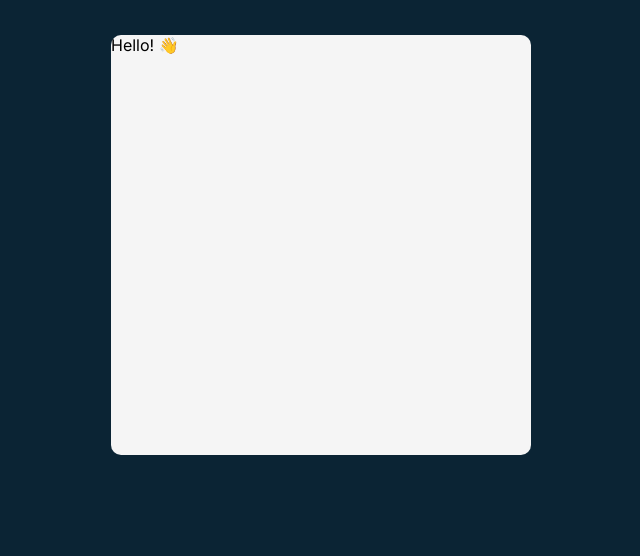
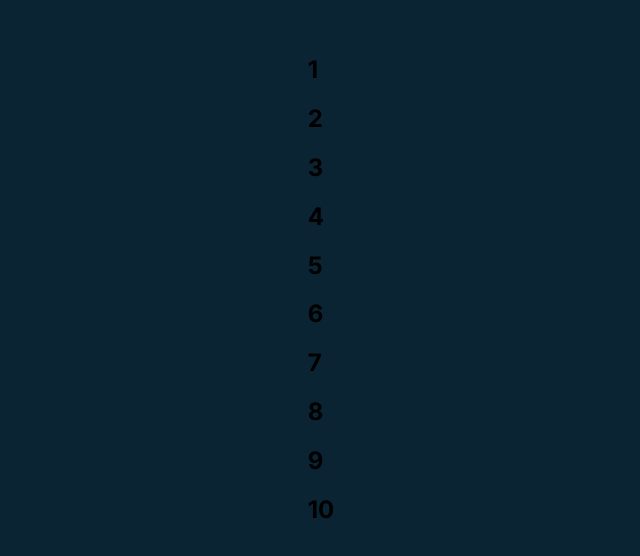
Before and after one commit to mypaxpax/tenzies, a React (Vite) app: page / in a window 1280 px wide. Shown: the top 556 px of the page, without its empty margins (319-959 px from the left). Built offline with nearby package versions, Linux system fonts and the light colour scheme.

Commit message:
render die components

```diff
--- a/src/App.jsx
+++ b/src/App.jsx
@@ -1,10 +1,21 @@
 import { useState } from "react";
-import reactLogo from "./assets/react.svg";
+import Die from "./components/Die";
 
 function App() {
   return (
     <main>
-      <div className="container"> Hello! 👋</div>
+      <div className="dice-container">
+        <Die value={1} />
+        <Die value={2} />
+        <Die value={3} />
+        <Die value={4} />
+        <Die value={5} />
+        <Die value={6} />
+        <Die value={7} />
+        <Die value={8} />
+        <Die value={9} />
+        <Die value={10} />
+      </div>
     </main>
   );
 }
```
